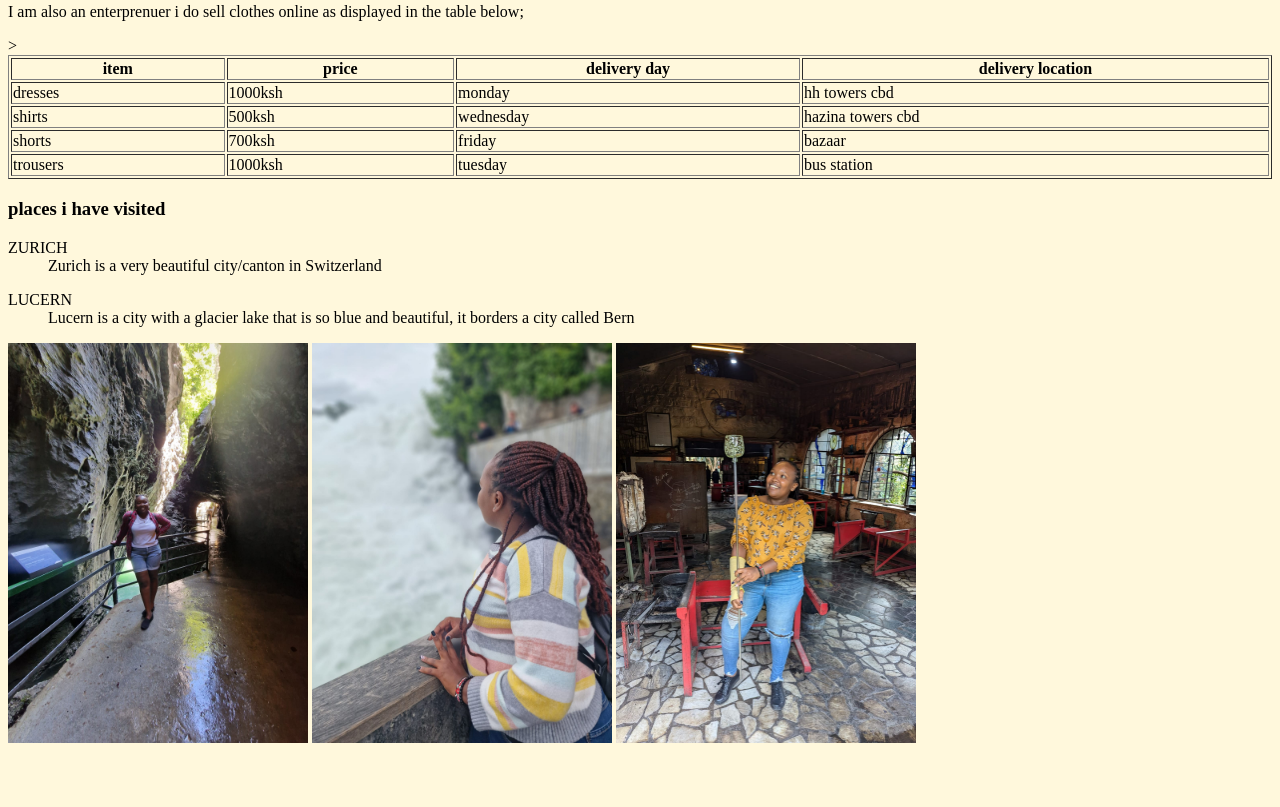
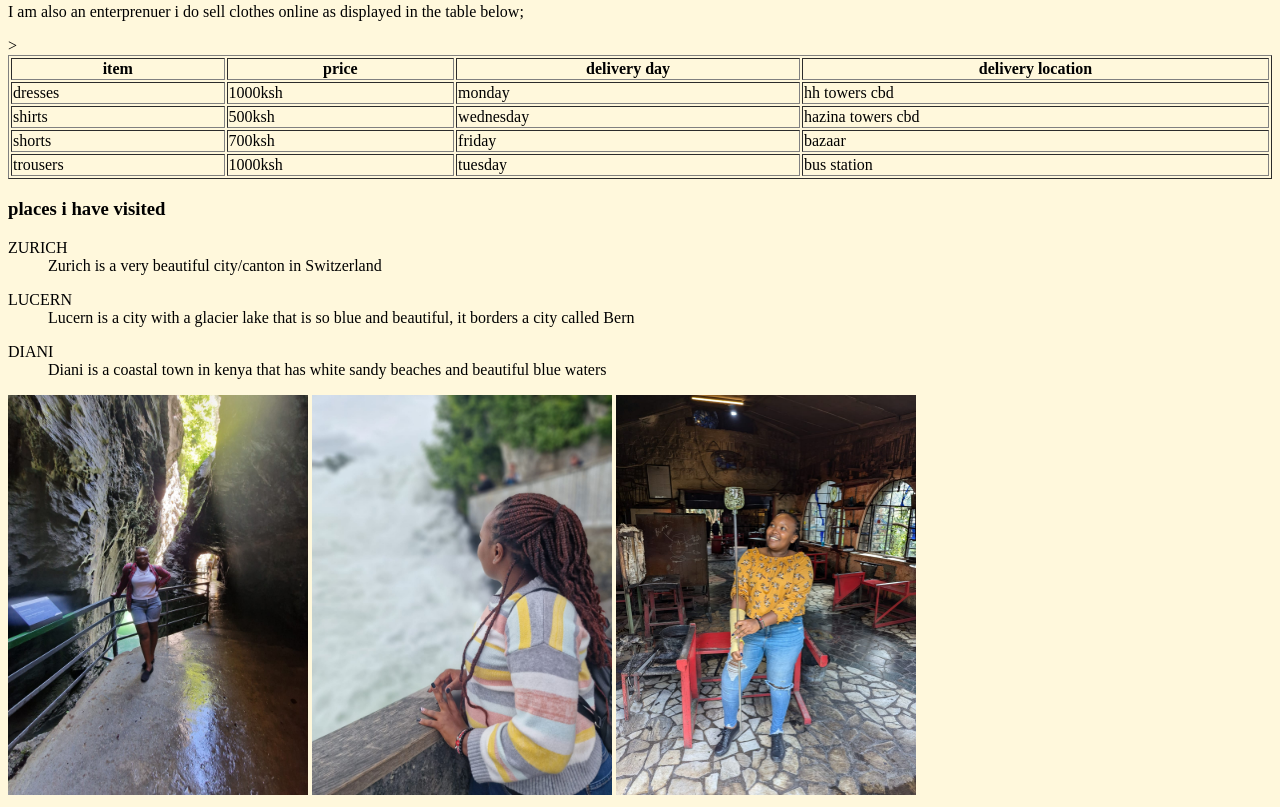
Before and after one commit to damanjaramba/html-assignment, a plain HTML site: page index.html in a window 1280 px wide. Shown: the part 1034-1841 px from the top of the page. Before the commit the page ends 1789 px from the top, so only its background shows below. Drawn offline with Linux system fonts and the light colour scheme.

Commit message:
Update index.html

```diff
--- a/index.html
+++ b/index.html
@@ -70,6 +70,10 @@
 <DT>LUCERN</DT>
 <DD>Lucern is a city with a glacier lake that is so blue and beautiful, it borders a city called Bern</DD>
 </dl>
+  <DL>
+  <DT>DIANI</DT>
+    <DD>Diani is a coastal town in kenya that has white sandy beaches and beautiful blue waters</DD>
+  </DL>
 <img src="https://github.com/damanjaramba/html-assignment/blob/main/Photo1.jpg?raw=true" alt="me in Luzern" style="width:300px;height:400px;">
 <img src="https://github.com/damanjaramba/html-assignment/blob/main/IMG-20240611-WA0083.jpg?raw=true" alt= "me at the Rhine falls schaffhausen " style="width:300px;height:400px;">
 <img src="https://github.com/damanjaramba/html-assignment/blob/main/IMG-20240831-WA0031.jpg?raw=true" alt= "me making at kitengela " " style=width:300px;height:400px;">
```
